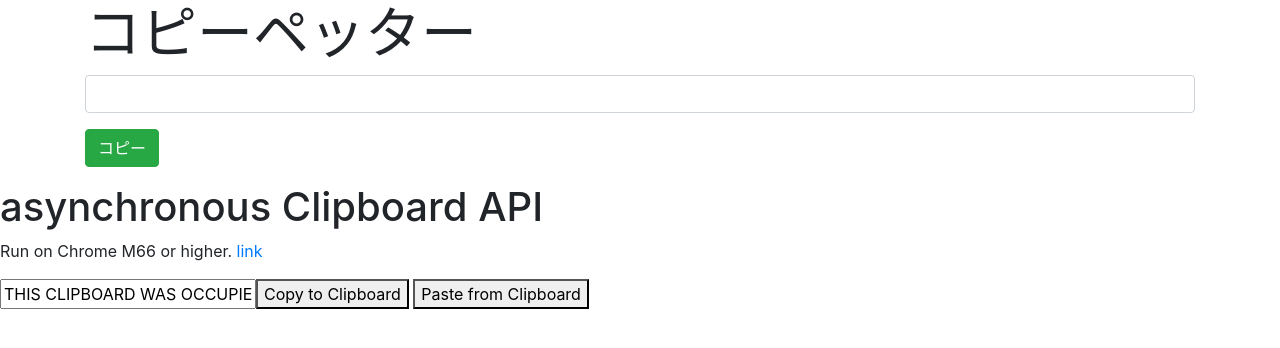
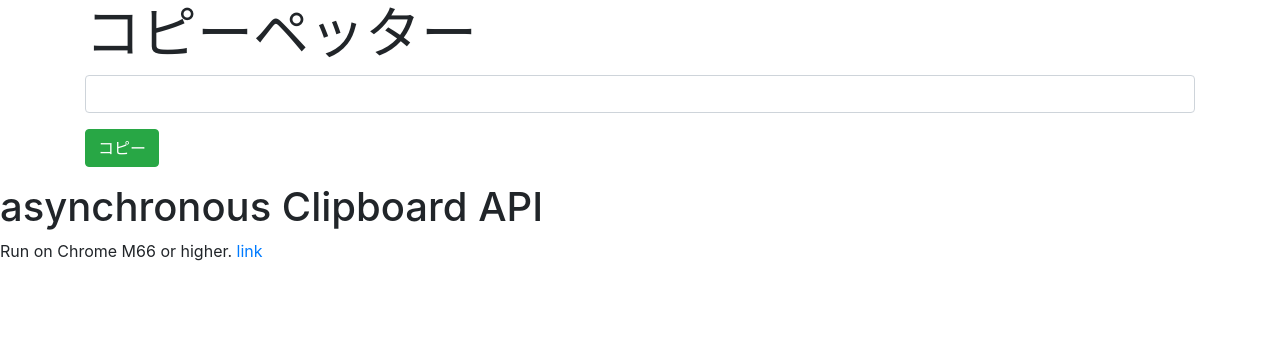
Before and after one commit to itsumoonazicode/make_copy_easier, a plain HTML site: page index.html in a window 1280 px wide. Drawn offline with nearby package versions, Linux system fonts and the light colour scheme.

Commit message:
一旦不要なものをコメントアウト

```diff
--- a/index.html
+++ b/index.html
@@ -39,8 +39,8 @@
     <p>Run on Chrome M66 or higher. <a href="https://www.chromestatus.com/feature/5861289330999296">link</a></p>
 
     <p>
-    <input type="text" id="copyText" value="THIS CLIPBOARD WAS OCCUPIED"><button id="copy">Copy to Clipboard</button>
-    <button id="paste">Paste from Clipboard</button>
+    <!-- <input type="text" id="copyText" value="THIS CLIPBOARD WAS OCCUPIED"><button id="copy">Copy to Clipboard</button> -->
+    <!-- <button id="paste">Paste from Clipboard</button> -->
     </p>
 
     <div id="pasteArea"></div>
```
